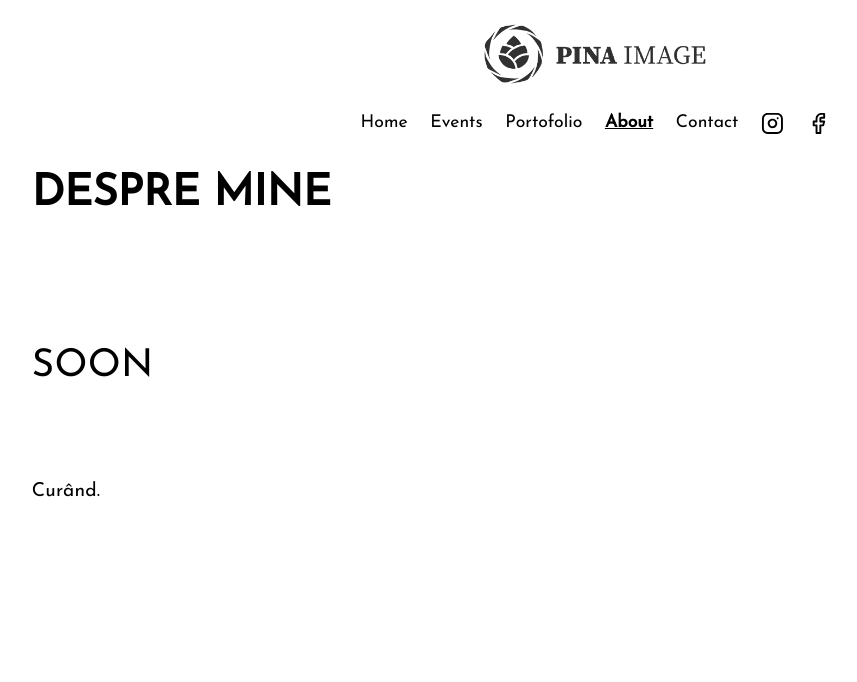
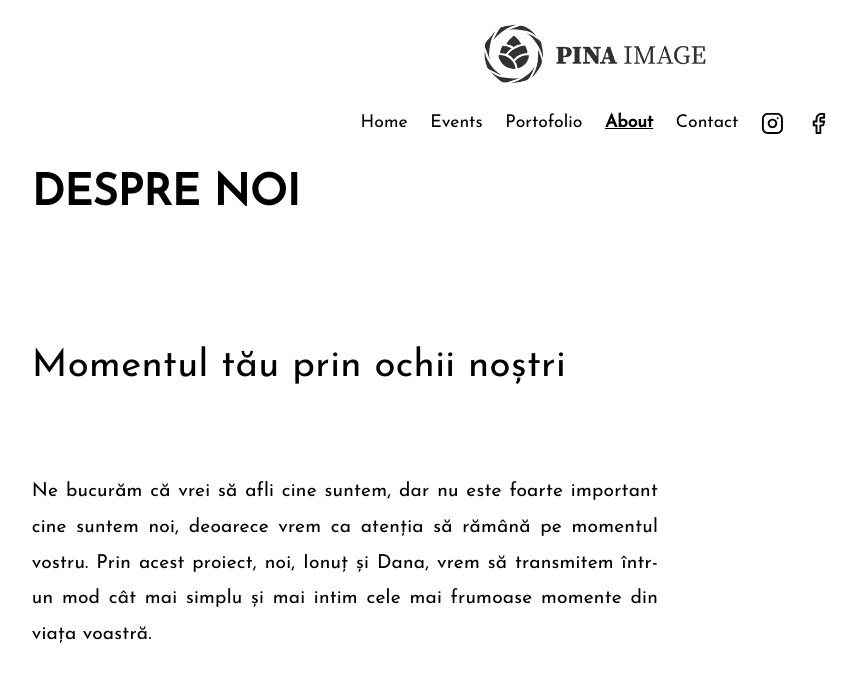
Before and after one commit to thirdless/pina.image, a Jekyll site: the page built from about.html, in a window 1280 px wide. Shown: the top 682 px of the page, without its empty margins (45-902 px from the left). Built offline with Jekyll 4.4.1, drawn with Linux system fonts in a browser that asks for light colours.

Commit message:
Update about.html

```diff
--- a/about.html
+++ b/about.html
@@ -1,13 +1,13 @@
 ---
 layout: default
 type: about
-title: "Despre mine"
+title: "Despre noi"
 ---
-<h1>Despre mine</h1>
+<h1>Despre noi</h1>
 <div class="sides">
     <div class="text">
-        <h2>SOON</h2>
-        <p>Curând.</p>
+        <h2>Momentul tău prin ochii noștri</h2>
+        <p>Ne bucurăm că vrei să afli cine suntem, dar nu este foarte important cine suntem noi, deoarece vrem ca atenția să rămână pe momentul vostru. Prin acest proiect, noi, Ionuț și Dana, vrem să transmitem într-un mod cât mai simplu și mai intim cele mai frumoase momente din viața voastră.</p>
     </div>
     <div class="portrait">
         <img src="">
```
